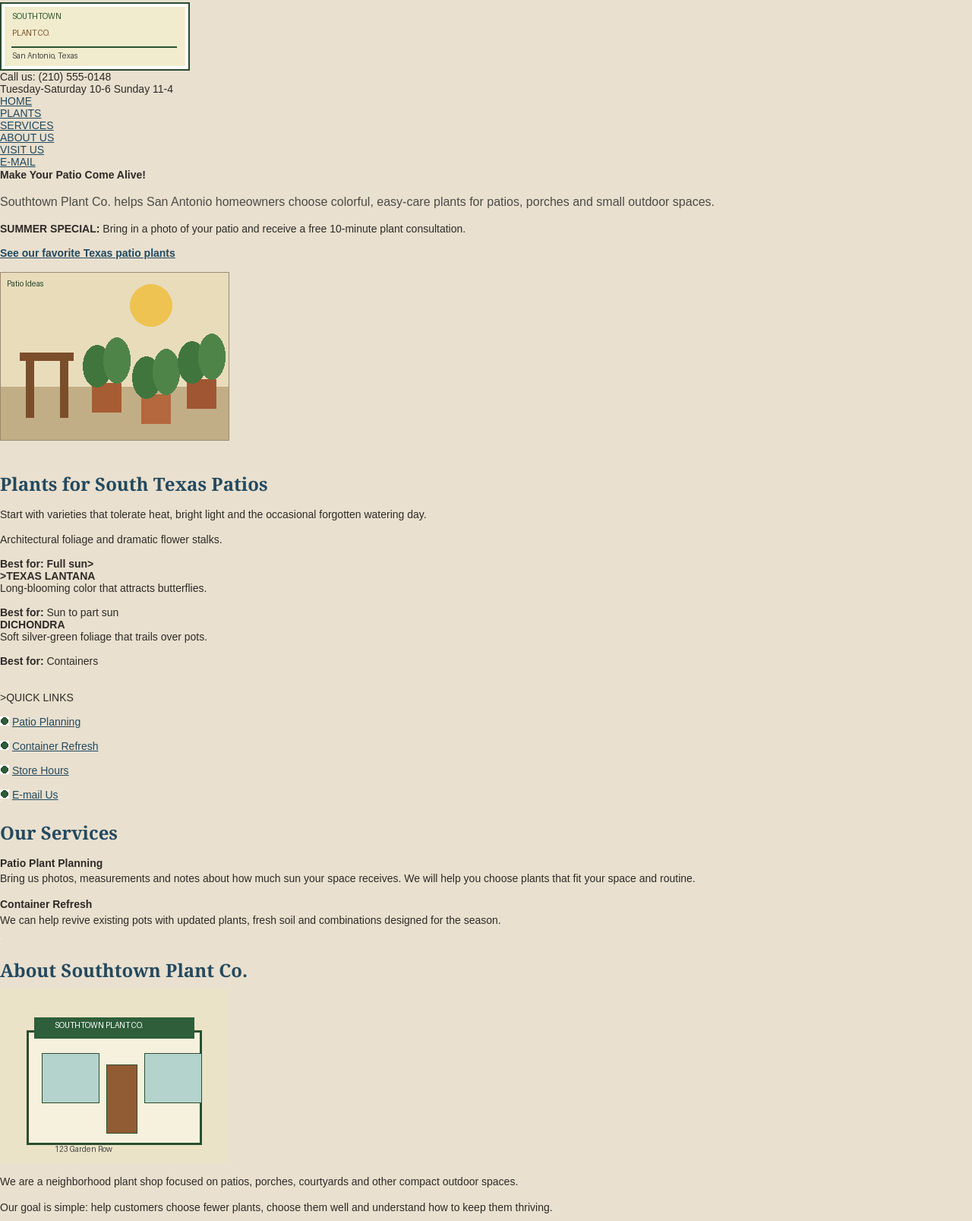
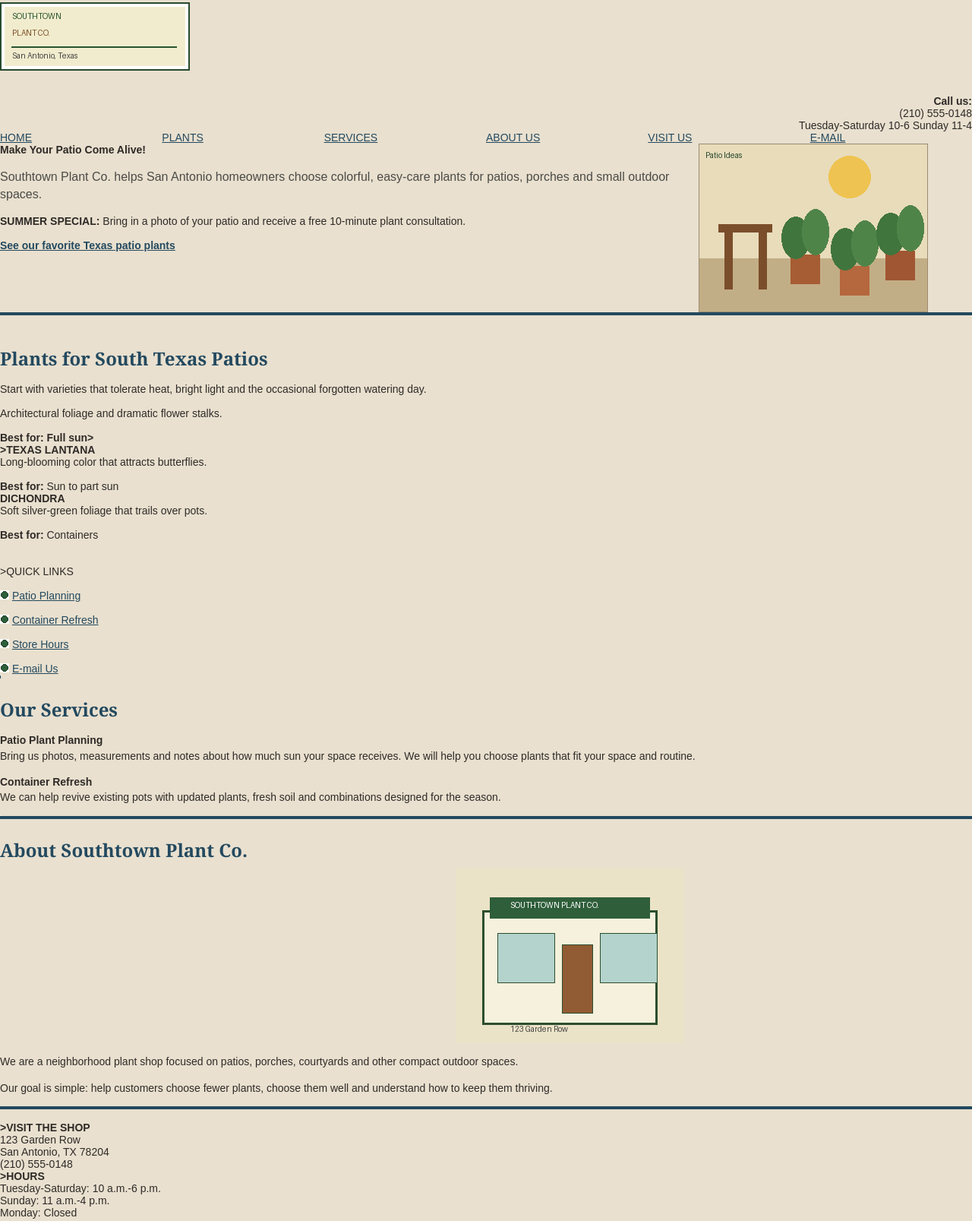
Before and after one commit to Mary-Ink/webworks-studio, a plain HTML site: page legacy-modernization/index.html in a window 1280 px wide. Shown: the part 15-1622 px from the top of the page at 76% size. Drawn offline with Linux system fonts and the light colour scheme.

Commit message:
Updated new HTML and CSS

```diff
--- a/legacy-modernization/css/site.css
+++ b/legacy-modernization/css/site.css
@@ -41,9 +41,27 @@ body {
   color: #FFE9A8;
 }
 
-.hero {
-  padding: 16px 0 18px;
+.phone-label {
+  text-align: right;
+}
+
+.contact {
+  text-align: right;
+}
+
+.navrow {
+  display: grid;
+  grid-template-columns: repeat(6, 1fr);
+}
+
+.hero  {
+  display: grid;
+  grid-template-columns: 5fr 2fr;
+  gap: 20px;
   border-bottom: 4px solid #23495F;
+}
+.image {
+  text-align: right;
 }
 
 h1,
--- a/legacy-modernization/index.html
+++ b/legacy-modernization/index.html
@@ -18,15 +18,19 @@
           <div>
             <a href="index.html"><img src="images/logo.gif" alt="Southtown Plant Company"></a>
           </div>
-          <div
-              ></div>Call us:</b> (210) 555-0148<br>
-              Tuesday-Saturday 10-6 Sunday 11-4
+          <div class="contact">
+           <div class="phone-label">
+             <b>Call us:</b>
+            </div>
+          <div>
+            (210) 555-0148<br>
+            Tuesday-Saturday 10-6 Sunday 11-4
           </div>
         </div>
       </header>
 
       <nav>
-        <div>
+        <div class="navrow">
           <div class="navcell"><a href="index.html">HOME</a></div>
           <div class="navcell"><a href="#plants">PLANTS</a></div>
           <div class="navcell"><a href="#services">SERVICES</a></div>
@@ -36,11 +40,11 @@
         </div>
       </nav>
 <main>
-      <img src="images/spacer.gif">
+
 
       <div>
-        <div>
-          <div valign="top">
+        <div class="hero">
+          <div>
             <b>Make Your Patio Come Alive!</b>
             <p class="intro">
               Southtown Plant Co. helps San Antonio homeowners choose colorful,
@@ -59,7 +63,7 @@
             <p><a href="#plants"><b>See our favorite Texas patio plants</b></a></p>
           </div>
 
-          <div><img src="images/spacer.gif"></div>
+
 
           <div valign="top">
             <img src="images/patio.gif"
@@ -123,9 +127,9 @@
 
           </div>
 
-          <div><img src="images/spacer.gif"></div>
+          <div><img src="images/spacer.gif" class="hero"></div>
 
-          <div valign="top">
+          <div>
 
             <a name="services"></a>
             <h2>Our Services</h2>
@@ -140,7 +144,7 @@
               designed for the season.
             </p>
 
-            <div>
+            <div class="hero">
               <div><div><img src="images/spacer.gif"></div></div>
               </div>
             </div>
@@ -148,13 +152,13 @@
             <a name="about"></a>
             <h2>About Southtown Plant Co.</h2>
 
-            <div>
+            <div class="hero">
               <div>
-                <div valign="top">
+                <div class="image">
                   <img src="images/storefront.gif"
                        alt="Southtown Plant Company storefront">
                 </div>
-                <div valign="top">
+                <div>
                   <p>
                     We are a neighborhood plant shop focused on patios, porches,
                     courtyards and other compact outdoor spaces.
@@ -176,14 +180,14 @@
       <a name="visit"></a>
       <div>
         <div>
-          <div valign="top">
+          <div>
             <b>>VISIT THE SHOP</b><br>
             123 Garden Row<br>
             San Antonio, TX 78204<br>
             (210) 555-0148
           </div>
 
-          <div valign="top">
+          <div>
             <b>>HOURS</b><br>
             Tuesday-Saturday: 10 a.m.-6 p.m.<br>
             Sunday: 11 a.m.-4 p.m.<br>
@@ -194,7 +198,7 @@
 
       <br>
 
-      <div>
+      <div class="navrow"> |
         <a href="index.html">Home</a> |
         <a href="#plants">Plants</a> |
         <a href="#services">Services</a> |
```
